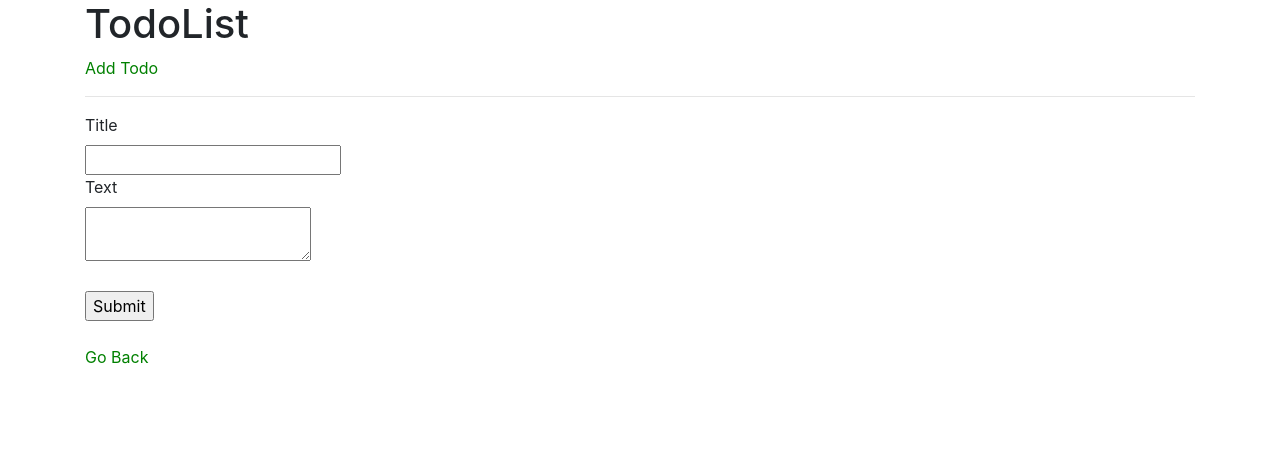
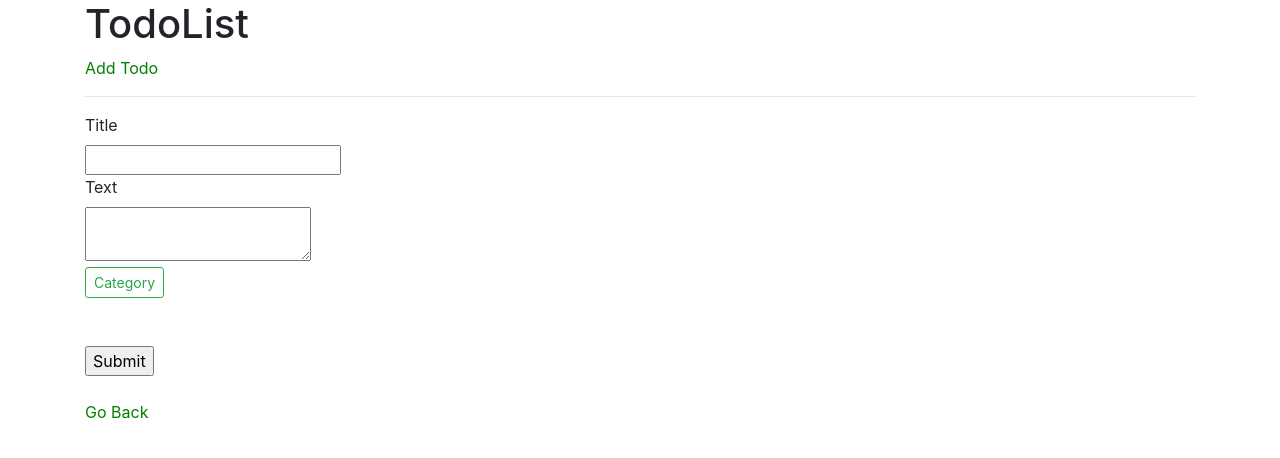
Before and after one commit to suewonjp/django-tutorial-todolist, a Django app: page /todos/add in a window 1280 px wide. Shown: the top 458 px of the page. Run offline with Django 3.2, Linux system fonts and the light colour scheme; data that the repository does not hold is empty; some libraries are stand-ins or nearby versions.

Commit message:
new feature; can attach categories to todos

```diff
--- a/todos/static/todos/css/style.css
+++ b/todos/static/todos/css/style.css
@@ -5,3 +5,11 @@ a {
 .messages .success {
   color: blue
 }
+
+#category-edit-group {
+  margin: 1em auto auto auto
+}
+
+#category-edit-group label {
+  margin: auto 0.5em auto auto
+}
--- /dev/null
+++ b/todos/static/todos/js/script.js
@@ -0,0 +1,11 @@
+$(document).ready(function() {
+
+  // Prevent form submission with accidental Enter key hit
+  function checkEnter(e) {
+    e = e || event;
+    var txtArea = /textarea/i.test((e.target || e.srcElement).tagName);
+    return txtArea || (e.keyCode || e.which || e.charCode || 0) !== 13;
+  }
+  $(document).find('form').on('keypress', checkEnter)
+
+})
--- a/todos/templates/add.html
+++ b/todos/templates/add.html
@@ -7,6 +7,18 @@
   <br>
   <label for="text">Text</label><br />
   <textarea name="text" id="text"></textarea>
+  <br>
+  <div>
+    <a class='btn btn-outline-success btn-sm' data-toggle='collapse' href='#category-edit-group' role='button' aria-expanded='false' aria-controls='category-edit-group'>Category</a>
+  </div>
+  <div id='category-edit-group' class='collapse'>
+    <div class='badge badge-light'>
+      {% for c in categories %}
+      <input type='checkbox' value='{{c.id}}' name='category-select'>
+      <label for='category-select'>{{c.name}}</label>
+      {% endfor %}
+    </div>
+  </div>
   <br><br>
   <input type="submit" value="Submit" />
 </form>
--- a/todos/templates/partials/footer.html
+++ b/todos/templates/partials/footer.html
@@ -3,6 +3,8 @@
 <script src="https://code.jquery.com/jquery-3.2.1.min.js"></script>
 <script src="https://cdnjs.cloudflare.com/ajax/libs/popper.js/1.12.3/umd/popper.min.js"></script>
 <script src="https://maxcdn.bootstrapcdn.com/bootstrap/4.0.0-beta.2/js/bootstrap.min.js"></script>
+{% load static %}
+<script src="{% static 'todos/js/script.js' %}"></script>
 
 </body>
 </html>
--- a/todos/views.py
+++ b/todos/views.py
@@ -2,7 +2,7 @@ from django.shortcuts import render, redirect, get_object_or_404
 from django.urls import reverse
 from django.contrib import messages
 # from django.http import HttpResponse
-from .models import Todo
+from .models import Todo, Category
 
 def index(request):
     todos = Todo.objects.all()[:10]
@@ -25,9 +25,18 @@ def add(request):
         text = request.POST['text']
         todo = Todo(title=title, text=text)
         todo.save()
+        categories = request.POST.getlist('category-select')
+        if categories:
+            for id in categories:
+                category = Category.objects.get(id=id)
+                todo.category_set.add(category)
         return redirect(reverse('todos:index'))
     else:
-        return render(request, 'add.html')
+        categories = Category.objects.all()
+        context = {
+            'categories':categories
+        }
+        return render(request, 'add.html', context)
 
 def update(request, id):
     todo = get_object_or_404(Todo, pk=id)
```
